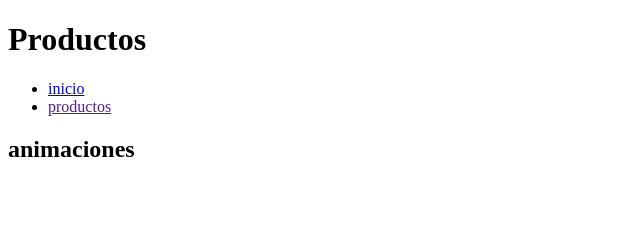
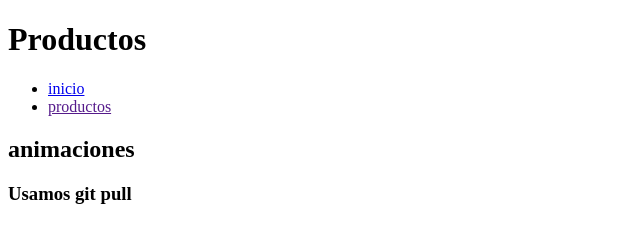
Before and after one commit to valencuenca/after--git, a plain HTML site: page html/productos.html in a window 1280 px wide. Shown: the whole page, without its empty margins (0-640 px from the left). Drawn offline with nearby package versions, Linux system fonts and the light colour scheme.

Commit message:
creamos un h3

```diff
--- a/html/productos.html
+++ b/html/productos.html
@@ -20,6 +20,8 @@
 
     <h2 data-aos="fade-right">animaciones</h2>
 
+    <h3>Usamos git pull</h3>
+
 
 
 
```
